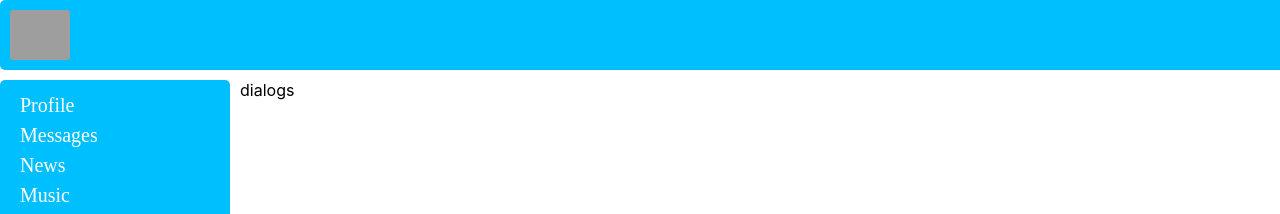
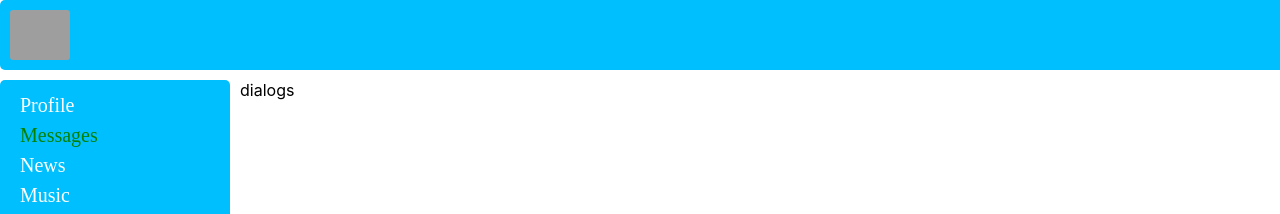
Before and after one commit to Mr-andrei/My_firstreact, a React (Create React App) app: page /Dialogs in a window 1280 px wide. Shown: the top 214 px of the page. Built offline with nearby package versions, Linux system fonts and the light colour scheme; grey boxes are pictures that could not be loaded.

Commit message:
next commit

```diff
--- a/src/NavBar/NavBar.module.css
+++ b/src/NavBar/NavBar.module.css
@@ -8,10 +8,19 @@
    padding: 10px 0 0 20px ;
 }
 
-.navLink a {
+.navLink a  {
    text-decoration: none;
    font-family: Corbel;
    font-size: 20px;
    color: white;
    line-height: 30px;
 }
+
+.navLink a.active_link{
+   color: green;
+}
+
+.navLink a:hover {
+   color: red;
+
+}
--- a/src/NavBar/NavBar.tsx
+++ b/src/NavBar/NavBar.tsx
@@ -3,11 +3,11 @@ import cl from './NavBar.module.css'
 const NavBar = () =>{
     return (
         <div className={cl.nav_bar} >
-            <div className={cl.navLink}><NavLink to="/Profile">Profile</NavLink></div>
-            <div className={cl.navLink}><NavLink to="/Dialogs">Messages</NavLink></div>
-            <div className={cl.navLink}><NavLink to="/News">News</NavLink></div>
-            <div className={cl.navLink}><NavLink to="/Music">Music</NavLink></div>
-            <div className={cl.navLink}><NavLink to="/Setting">Setting</NavLink></div>
+            <div className={cl.navLink}><NavLink to="/Profile" className={cl.mamas} activeClassName={cl.active_link}>Profile</NavLink></div>
+            <div className={cl.navLink}><NavLink to="/Dialogs" activeClassName={cl.active_link}>Messages</NavLink></div>
+            <div className={cl.navLink}><NavLink to="/News" activeClassName={cl.active_link}>News</NavLink></div>
+            <div className={cl.navLink}><NavLink to="/Music" activeClassName={cl.active_link}>Music</NavLink></div>
+            <div className={cl.navLink}><NavLink to="/Setting" activeClassName={cl.active_link}>Setting</NavLink></div>
         </div>
     )
 }
```
